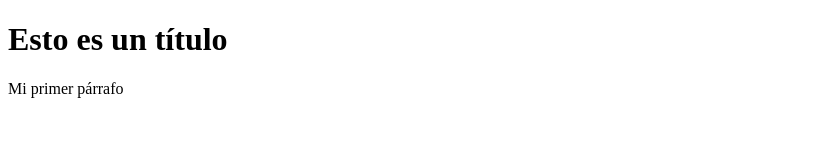
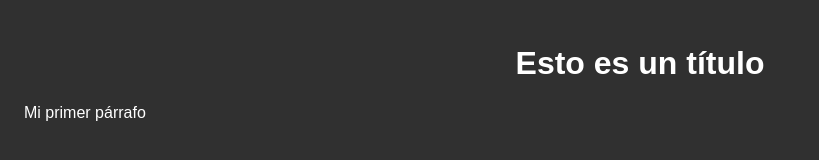
Before and after one commit to DavidGiovanny01/mi-primer-pagina, a plain HTML site: page index.html in a window 1280 px wide. Shown: the whole page, without its empty margins (0-819 px from the left). Drawn offline with Linux system fonts and the light colour scheme.

Commit message:
añadir estilos

```diff
--- a/index.html
+++ b/index.html
@@ -3,6 +3,7 @@
 
 	<head>
 		<title>Bienvenidos</title>
+		<link rel="stylesheet" href="style.css">
 	</head>
 
 	<body>
--- /dev/null
+++ b/style.css
@@ -0,0 +1,13 @@
+body {
+	background-color: #303030;
+	padding: 16px;
+}
+
+h1, p {
+	color: white;
+	font-family: Arial;
+}
+
+h1 {
+	text-align: center;
+}
```
